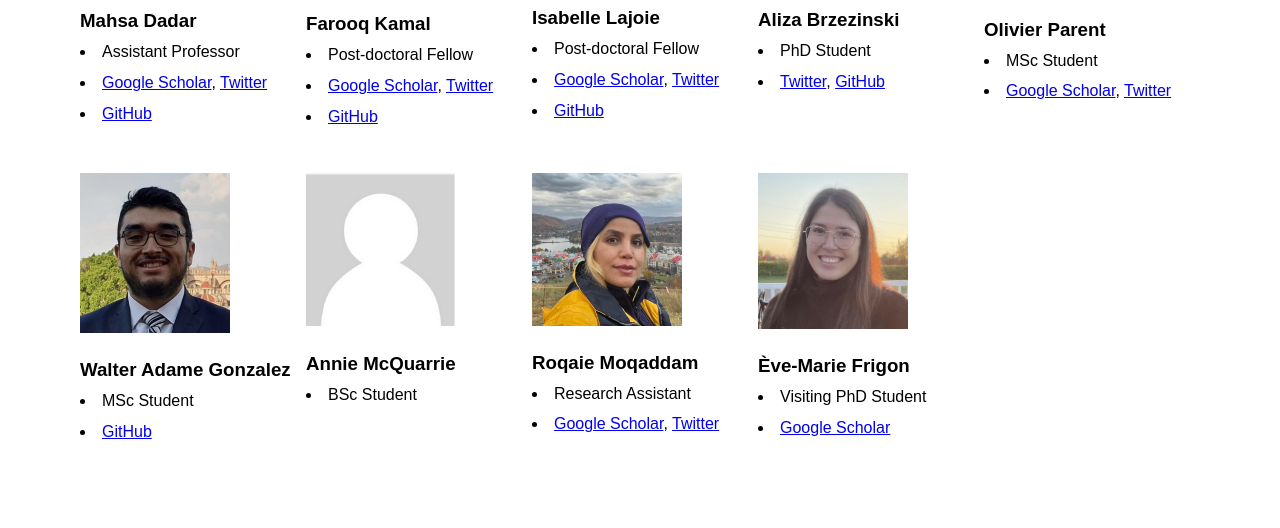
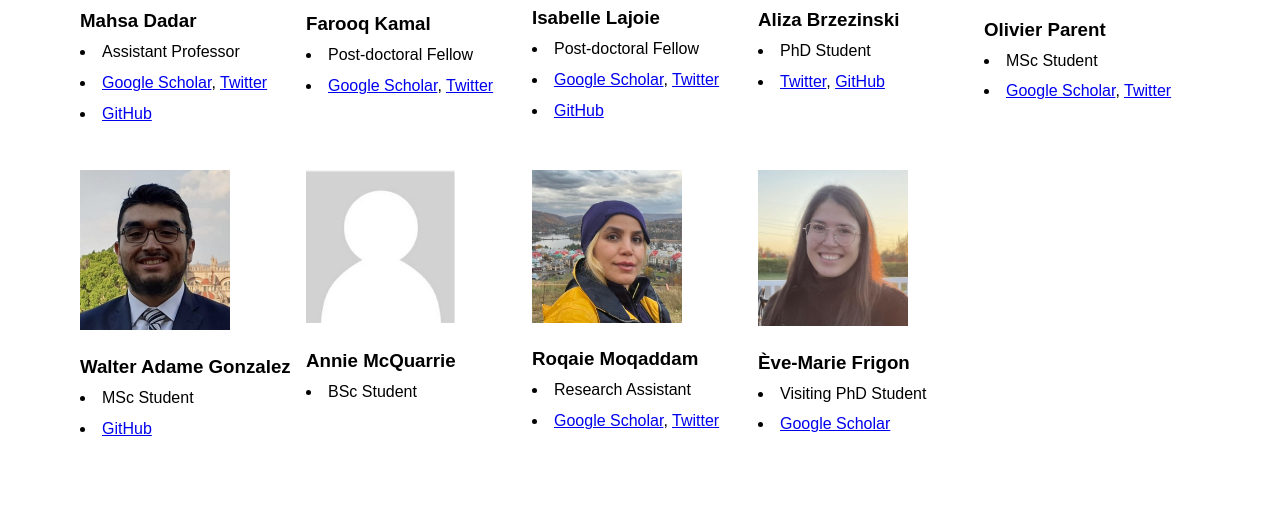
Before and after one commit to VANDAlab/VANDAlab.github.io, a Jekyll site: the page team.html, which Jekyll copies as it is, in a window 1280 px wide. Shown: the part 372-900 px from the top of the page. Built offline with Jekyll 4.4.1, drawn with Linux system fonts in a browser that asks for light colours.

Commit message:
Update team.html

```diff
--- a/team.html
+++ b/team.html
@@ -34,7 +34,6 @@
     <li>Post-doctoral Fellow</li>
    <li> <a href="https://scholar.google.ca/citations?user=FhnaDhAAAAAJ&hl=en" target="_blank">Google Scholar</a>,
           <a href="https://twitter.com/KamFaro" target="_blank">Twitter</a> </li>
-   <li> <a href="https://github.com/VANDAlab">GitHub</a> </li>
 </div>
 
   <div class="person">
```
